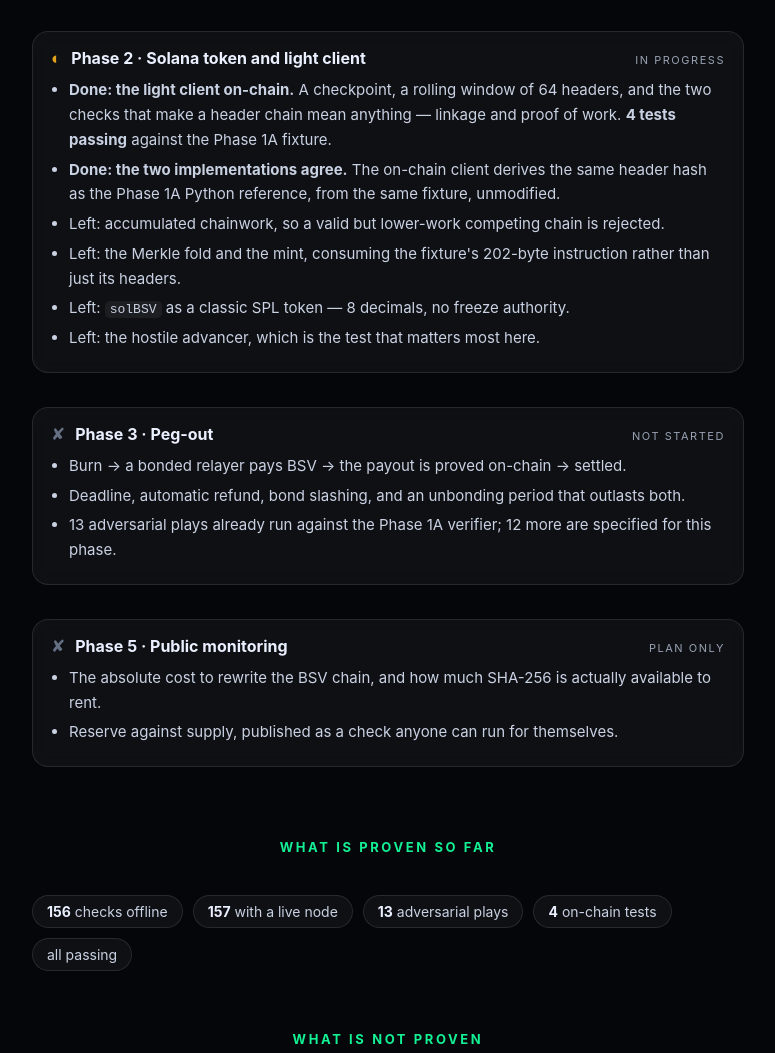
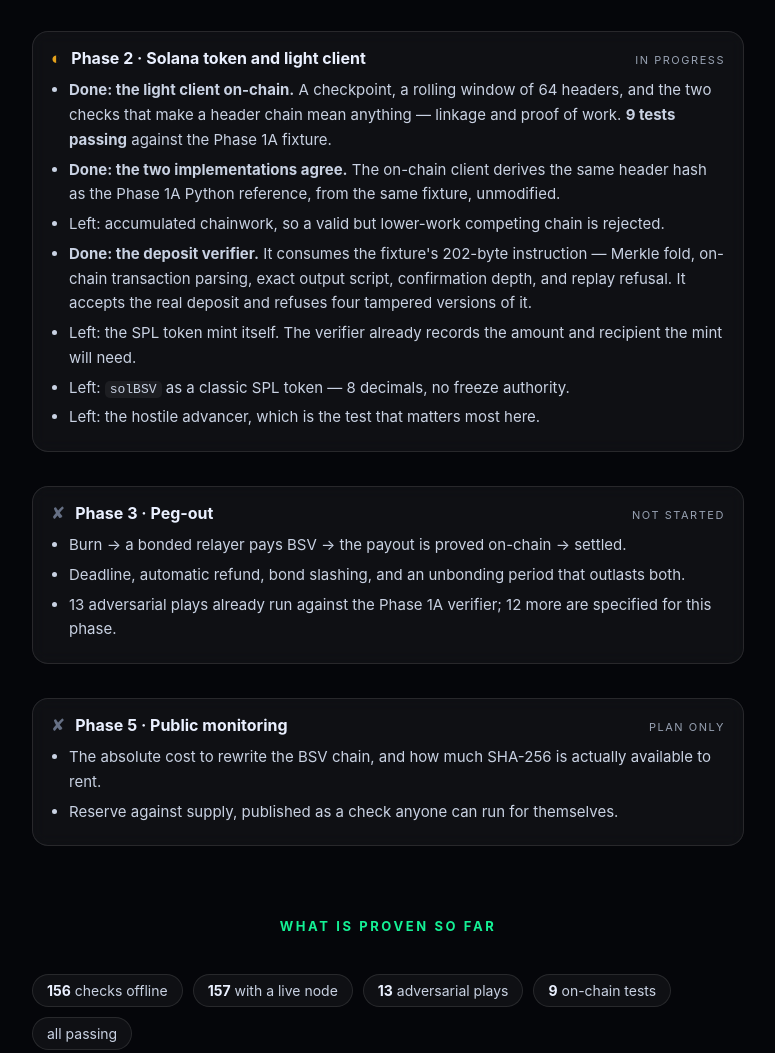
Before and after one commit to solbeam-bot/solbeam, a plain HTML site: page website/status/index.html in a window 1280 px wide. Shown: the part 883-1936 px from the top of the page, without its empty margins (252-1027 px from the left). Drawn offline with Linux system fonts and the light colour scheme.

Commit message:
status: Phase 2 verifier done, 9 on-chain tests
The deposit verifier now accepts the fixture's real deposit and refuses four
tampered versions of it, on-chain. What remains in Phase 2 is the SPL token
mint, plus chainwork and the hostile advancer.

```diff
--- a/website/status/index.html
+++ b/website/status/index.html
@@ -121,10 +121,11 @@
         <span class="phase__state">In progress</span>
       </div>
       <ul>
-        <li><strong>Done: the light client on-chain.</strong> A checkpoint, a rolling window of 64 headers, and the two checks that make a header chain mean anything — linkage and proof of work. <strong>4 tests passing</strong> against the Phase&nbsp;1A fixture.</li>
+        <li><strong>Done: the light client on-chain.</strong> A checkpoint, a rolling window of 64 headers, and the two checks that make a header chain mean anything — linkage and proof of work. <strong>9 tests passing</strong> against the Phase&nbsp;1A fixture.</li>
         <li><strong>Done: the two implementations agree.</strong> The on-chain client derives the same header hash as the Phase&nbsp;1A Python reference, from the same fixture, unmodified.</li>
         <li>Left: accumulated chainwork, so a valid but lower-work competing chain is rejected.</li>
-        <li>Left: the Merkle fold and the mint, consuming the fixture's 202-byte instruction rather than just its headers.</li>
+        <li><strong>Done: the deposit verifier.</strong> It consumes the fixture's 202-byte instruction — Merkle fold, on-chain transaction parsing, exact output script, confirmation depth, and replay refusal. It accepts the real deposit and refuses four tampered versions of it.</li>
+        <li>Left: the SPL token mint itself. The verifier already records the amount and recipient the mint will need.</li>
         <li>Left: <code>solBSV</code> as a classic SPL token — 8 decimals, no freeze authority.</li>
         <li>Left: the hostile advancer, which is the test that matters most here.</li>
       </ul>
@@ -160,7 +161,7 @@
       <span><b>156</b> checks offline</span>
       <span><b>157</b> with a live node</span>
       <span><b>13</b> adversarial plays</span>
-      <span><b>4</b> on-chain tests</span>
+      <span><b>9</b> on-chain tests</span>
       <span>all passing</span>
     </div>
 
```
